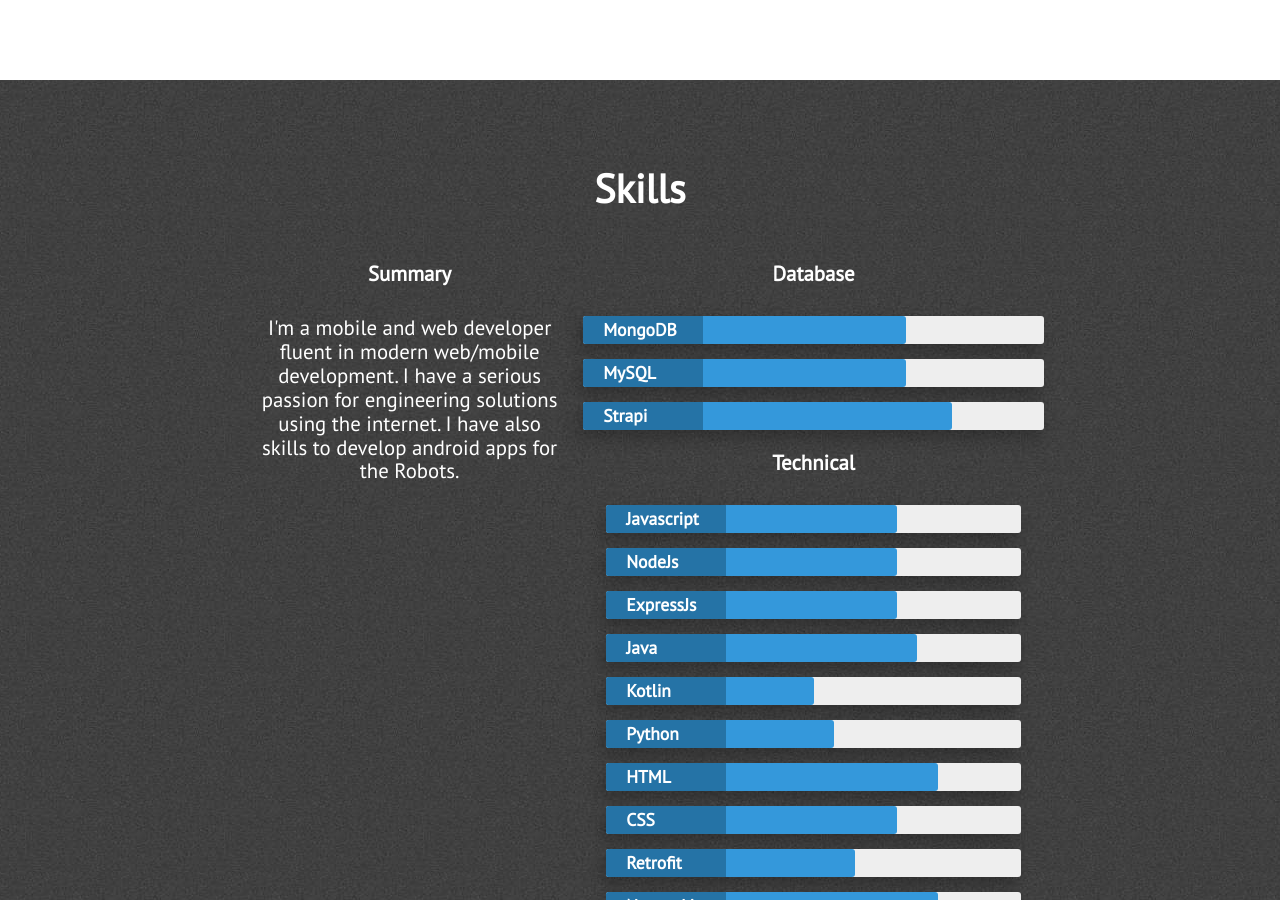
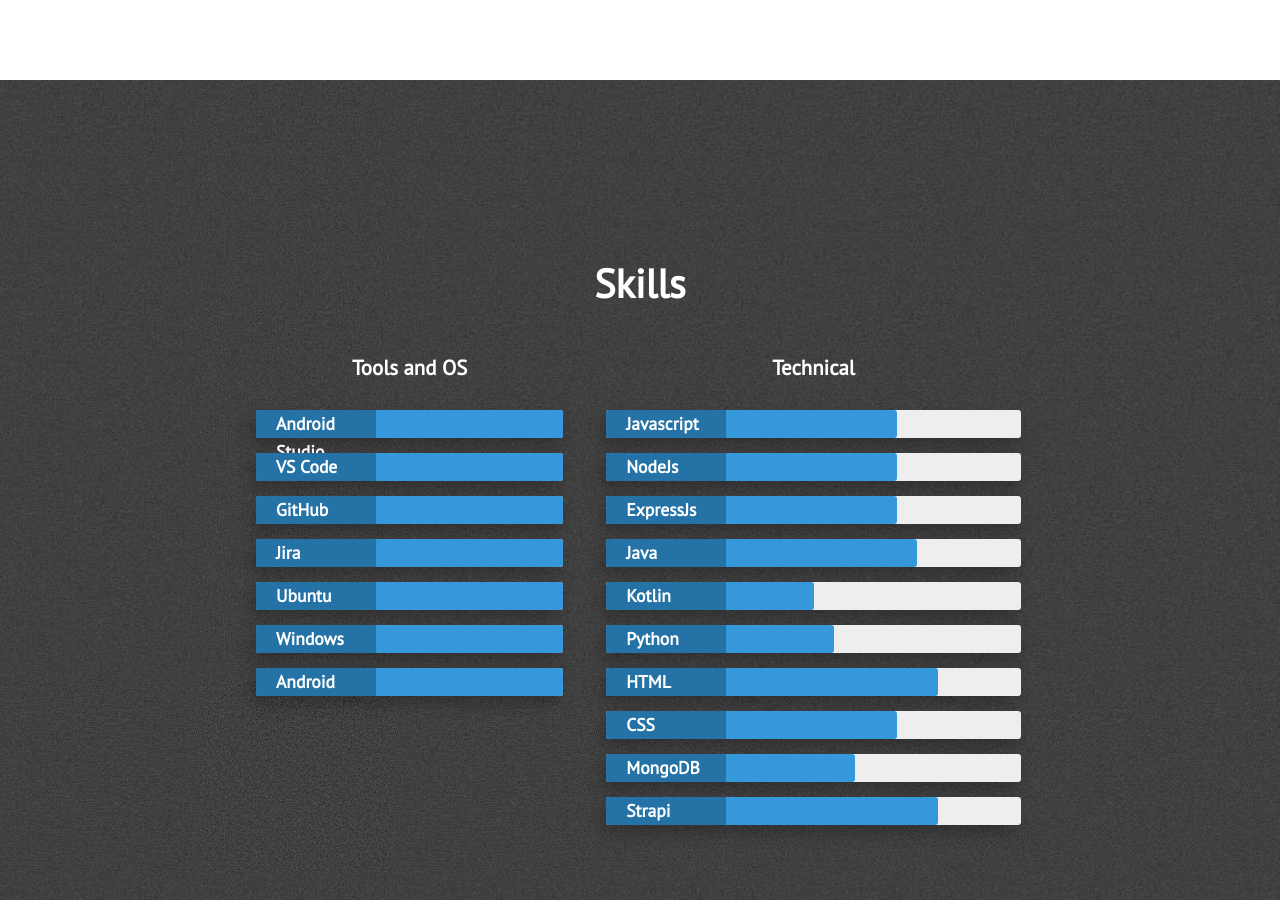
Before and after one commit to jasim92/jasim92, a Jekyll site: the page built from index.html, in a window 1280 px wide and 900 px high, scrolled down 1880 px. Built offline with Jekyll 4.4.1, drawn with Linux system fonts in a browser that asks for light colours; nearby versions of some CDN libraries.

Commit message:
skills updated

```diff
--- a/_includes/skills.html
+++ b/_includes/skills.html
@@ -5,34 +5,45 @@
 
             <div class="skills-grid">
                 <div class="what-i-do">
-                    <h3 class="center-align skills-subsection">Summary</h3>
-                    <p class="paragraph-text center-align">
-                        I'm a mobile and web developer fluent in modern web/mobile development. I have a serious passion
-                        for engineering solutions using the internet. I have also skills to develop android apps for the
-                        Robots.
-                    </p>
-                </div>
-                <div class="what-i-do">
-                    <h3 class="center-align skills-subsection">Database</h3>
+                    <h3 class="center-align skills-subsection">Tools and OS</h3>
                     <div class="progress-bars">
-                        <div class="skillbar clearfix " data-percent="70%">
-                            <div class="skillbar-title" style="background: #2980b9;"><span>MongoDB</span></div>
+
+                        <div class="skillbar clearfix " data-percent="100%">
+                            <div class="skillbar-title" style="background: #2980b9;"><span>Android Studio</span></div>
                             <div class="skillbar-bar" style="background: #3498db;"></div>
                         </div> <!-- End Skill Bar -->
 
-
-                        <div class="skillbar clearfix " data-percent="70%">
-                            <div class="skillbar-title" style="background: #2980b9;"><span>MySQL</span></div>
+                        <div class="skillbar clearfix " data-percent="100%">
+                            <div class="skillbar-title" style="background: #2980b9;"><span>VS Code</span></div>
                             <div class="skillbar-bar" style="background: #3498db;"></div>
                         </div> <!-- End Skill Bar -->
 
-                        <div class="skillbar clearfix " data-percent="80%">
-                            <div class="skillbar-title" style="background: #2980b9"><span>Strapi</span></div>
-                            <div class="skillbar-bar" style="background: #3498db"></div>
+                        <div class="skillbar clearfix " data-percent="100%">
+                            <div class="skillbar-title" style="background: #2980b9;"><span>GitHub</span></div>
+                            <div class="skillbar-bar" style="background: #3498db;"></div>
                         </div> <!-- End Skill Bar -->
 
+                        <div class="skillbar clearfix " data-percent="100%">
+                            <div class="skillbar-title" style="background: #2980b9;"><span>Jira</span></div>
+                            <div class="skillbar-bar" style="background: #3498db;"></div>
+                        </div> <!-- End Skill Bar -->
+
+                        <div class="skillbar clearfix " data-percent="100%">
+                            <div class="skillbar-title" style="background: #2980b9;"><span>Ubuntu</span></div>
+                            <div class="skillbar-bar" style="background: #3498db;"></div>
+                        </div> <!-- End Skill Bar -->
+
+                        <div class="skillbar clearfix " data-percent="100%">
+                            <div class="skillbar-title" style="background: #2980b9;"><span>Windows</span></div>
+                            <div class="skillbar-bar" style="background: #3498db;"></div>
+                        </div> <!-- End Skill Bar -->
+
+                        <div class="skillbar clearfix " data-percent="100%">
+                            <div class="skillbar-title" style="background: #2980b9;"><span>Android</span></div>
+                            <div class="skillbar-bar" style="background: #3498db;"></div>
+                        </div> <!-- End Skill Bar -->
                     </div>
-
+                </div>
                 <div class="technical-skills">
                     <h3 class="center-align skills-subsection">Technical</h3>
                     <div class="progress-bars">
@@ -78,12 +89,12 @@
                         </div> <!-- End Skill Bar -->
 
                         <div class="skillbar clearfix " data-percent="60%">
-                                <div class="skillbar-title" style="background: #2980b9"><span>Retrofit</span></div>
+                            <div class="skillbar-title" style="background: #2980b9"><span>MongoDB</span></div>
                             <div class="skillbar-bar" style="background: #3498db"></div>
                         </div> <!-- End Skill Bar -->
 
                         <div class="skillbar clearfix " data-percent="80%">
-                                <div class="skillbar-title" style="background: #2980b9"><span>Networking</span></div>
+                            <div class="skillbar-title" style="background: #2980b9"><span>Strapi</span></div>
                             <div class="skillbar-bar" style="background: #3498db"></div>
                         </div> <!-- End Skill Bar -->
                     </div>
```
Lines whose indentation alone changed are shown as unchanged.
